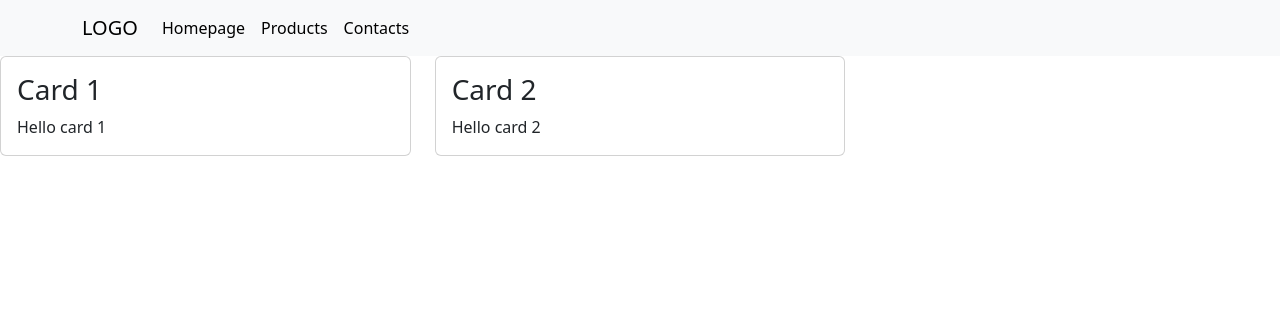
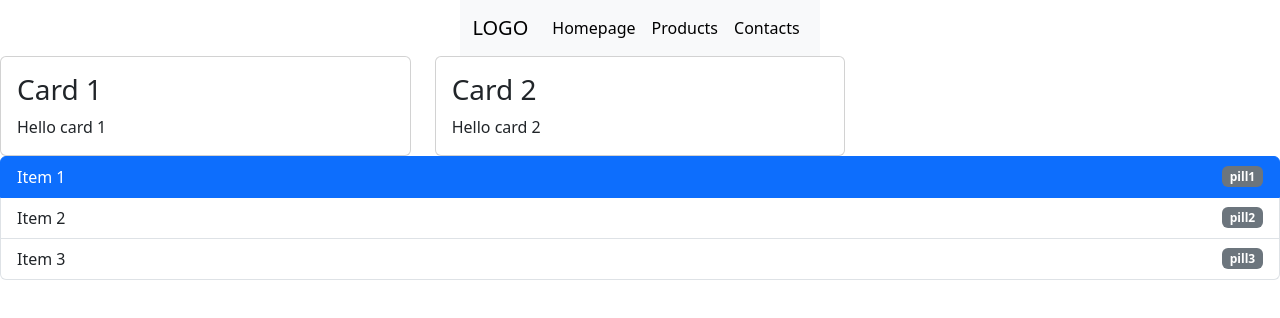
Before and after one commit to alessandrofalcoo/react-router, a React (Vite) app: page / in a window 1280 px wide. Shown: the top 318 px of the page. Built offline with nearby package versions, Linux system fonts and the light colour scheme.

Commit message:
refactor Homepage layout and add footer with list items

```diff
--- a/src/pages/Homepage.jsx
+++ b/src/pages/Homepage.jsx
@@ -1,14 +1,14 @@
 export default function Homepage() {
     return (
         <>
-            <header>
+            <header className="container d-flex justify-content-center">
                 <nav
-                    class="navbar navbar-expand-sm navbar-light bg-light"
+                    className="navbar navbar-expand-sm navbar-light bg-light"
                 >
-                    <div class="container">
-                        <a class="navbar-brand" href="#"><i class="fa fa-long-arrow-down" aria-hidden="true"></i>LOGO</a>
+                    <div className="container">
+                        <a className="navbar-brand" href="#"><i className="fa fa-long-arrow-down" aria-hidden="true"></i>LOGO</a>
                         <button
-                            class="navbar-toggler d-lg-none"
+                            className="navbar-toggler d-lg-none"
                             type="button"
                             data-bs-toggle="collapse"
                             data-bs-target="#collapsibleNavId"
@@ -16,21 +16,21 @@ export default function Homepage() {
                             aria-expanded="false"
                             aria-label="Toggle navigation"
                         >
-                            <span class="navbar-toggler-icon"></span>
+                            <span className="navbar-toggler-icon"></span>
                         </button>
-                        <div class="collapse navbar-collapse" id="collapsibleNavId">
-                            <ul class="navbar-nav me-auto mt-2 mt-lg-0">
-                                <li class="nav-item">
-                                    <a class="nav-link active" href="#" aria-current="page"
+                        <div className="collapse navbar-collapse" id="collapsibleNavId">
+                            <ul className="navbar-nav me-auto mt-2 mt-lg-0">
+                                <li className="nav-item">
+                                    <a className="nav-link active" href="#" aria-current="page"
                                     >Homepage
-                                        <span class="visually-hidden">(current)</span></a
+                                        <span className="visually-hidden">(current)</span></a
                                     >
                                 </li>
-                                <li class="nav-item">
-                                    <a class="nav-link active" href="#">Products</a>
+                                <li className="nav-item">
+                                    <a className="nav-link active" href="#">Products</a>
                                 </li>
-                                <li class="nav-item">
-                                    <a class="nav-link active" href="#">Contacts</a>
+                                <li className="nav-item">
+                                    <a className="nav-link active" href="#">Contacts</a>
                                 </li>
                             </ul>
                         </div>
@@ -39,26 +39,49 @@ export default function Homepage() {
 
             </header >
             <main>
-                <div class="row">
-                    <div class="col-4">
-                        <div class="card">
-                            <div class="card-body">
-                                <h3 class="card-title">Card 1</h3>
-                                <p class="card-text">Hello card 1</p>
+                <div className="row">
+                    <div className="col-4">
+                        <div className="card">
+                            <div className="card-body">
+                                <h3 className="card-title">Card 1</h3>
+                                <p className="card-text">Hello card 1</p>
                             </div>
                         </div>
                     </div>
-                    <div class="col-4">
-                        <div class="card">
-                            <div class="card-body">
-                                <h3 class="card-title">Card 2</h3>
-                                <p class="card-text">Hello card 2</p>
+                    <div className="col-4">
+                        <div className="card">
+                            <div className="card-body">
+                                <h3 className="card-title">Card 2</h3>
+                                <p className="card-text">Hello card 2</p>
                             </div>
                         </div>
                     </div>
                 </div>
 
             </main>
+            <footer>
+                <ul className="list-group">
+                    <li
+                        className="list-group-item d-flex justify-content-between align-items-center active"
+                    >
+                        Item 1
+                        <span className="badge bg-secondary badge-pill">pill1</span>
+                    </li>
+                    <li
+                        className="list-group-item d-flex justify-content-between align-items-center"
+                    >
+                        Item 2
+                        <span className="badge bg-secondary badge-pill">pill2</span>
+                    </li>
+                    <li
+                        className="list-group-item d-flex justify-content-between align-items-center"
+                    >
+                        Item 3
+                        <span className="badge bg-secondary badge-pill">pill3</span>
+                    </li>
+                </ul>
+
+            </footer>
         </>
     )
 }
```
